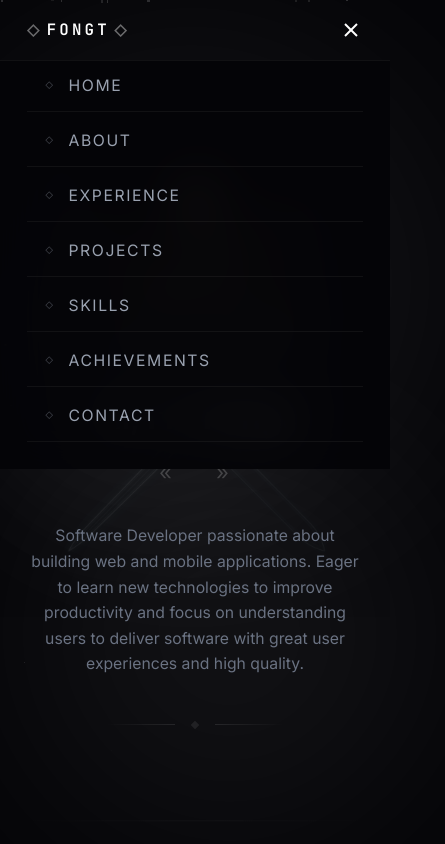
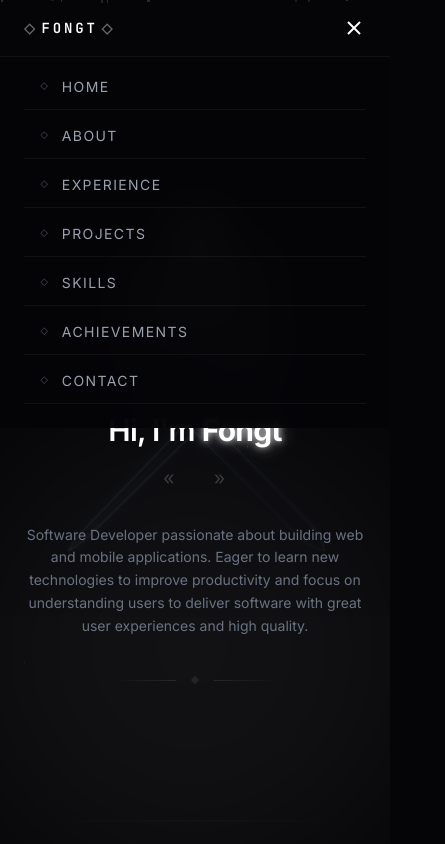
Before and after one commit to TarathepButka/portfolio, a Next.js app: page / in a window 390 px wide. Both pictures are taken after a click on the button "Toggle menu". Shown: the top 844 px of the page, 445 px wide, since content can reach past the window. Built offline with nearby package versions, Linux system fonts and the light colour scheme.

Commit message:
fix: adjust navbar breakpoints for iPad and refine scroll spy home tracking

```diff
--- a/app/components/sections/Navbar.tsx
+++ b/app/components/sections/Navbar.tsx
@@ -56,7 +56,7 @@ export function Navbar({ items }: NavbarProps) {
         </a>
 
         {/* Desktop Nav — Menu Style */}
-        <div className="hidden md:flex items-center gap-8">
+        <div className="hidden lg:flex items-center gap-5 xl:gap-8">
           {items.map((item) => (
             <a
               key={item.href}
@@ -76,7 +76,7 @@ export function Navbar({ items }: NavbarProps) {
         {/* Mobile Toggle */}
         <button
           id="mobile-menu-toggle"
-          className="md:hidden text-white"
+          className="lg:hidden text-white"
           onClick={() => setMobileMenuOpen(!mobileMenuOpen)}
           aria-label="Toggle menu"
         >
@@ -86,7 +86,7 @@ export function Navbar({ items }: NavbarProps) {
 
       {/* Mobile Menu — Panel Style */}
       {mobileMenuOpen && (
-        <div className="md:hidden px-6 pb-6 flex flex-col gap-1 bg-[rgba(5,5,8,0.95)] backdrop-blur-xl border-t border-white/5">
+        <div className="lg:hidden px-6 pb-6 pt-2 flex flex-col gap-1 bg-[rgba(5,5,8,0.95)] backdrop-blur-xl border-t border-white/5 max-h-[85vh] overflow-y-auto">
           {items.map((item, i) => (
             <a
               key={item.href}
--- a/app/globals.css
+++ b/app/globals.css
@@ -35,8 +35,15 @@
 
 /* ─── Base ─── */
 html {
-  font-size: 112.5%;
-  /* Change 1rem from 16px to 18px for better readability */
+  font-size: 100%; /* Default 16px for mobile */
+  overflow-x: hidden;
+  max-width: 100vw;
+}
+
+@media (min-width: 768px) {
+  html {
+    font-size: 112.5%; /* Change 1rem from 16px to 18px for better readability on desktop */
+  }
 }
 
 * {
@@ -45,10 +52,12 @@ html {
 }
 
 body {
+  position: relative;
   background: var(--background);
   color: var(--foreground);
   font-family: var(--font-theme), system-ui, -apple-system, sans-serif;
   overflow-x: hidden;
+  max-width: 100vw;
 }
 
 ::selection {
--- a/app/hooks/useScrollSpy.ts
+++ b/app/hooks/useScrollSpy.ts
@@ -19,6 +19,11 @@ export function useScrollSpy(navItems: NavItem[], scrollThreshold = 60) {
   const handleScroll = useCallback(() => {
     setIsScrolled(window.scrollY > scrollThreshold);
 
+    if (window.scrollY < 100) {
+      setActiveSection("/");
+      return;
+    }
+
     const sectionIds = navItems.map((n) => n.href.replace("#", ""));
     for (let i = sectionIds.length - 1; i >= 0; i--) {
       const el = document.getElementById(sectionIds[i]);
```
